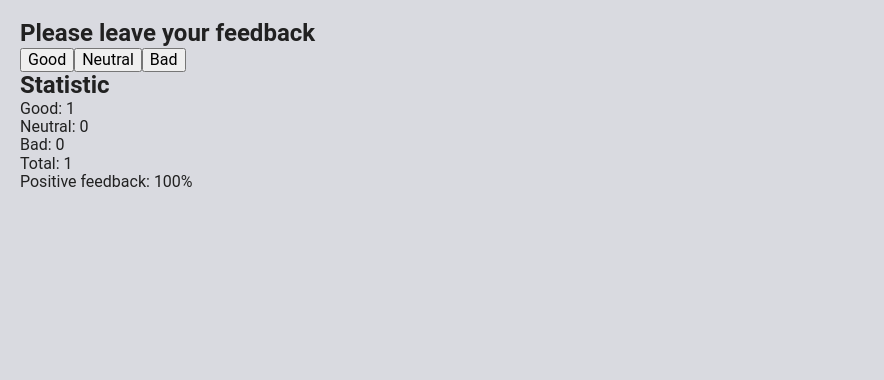
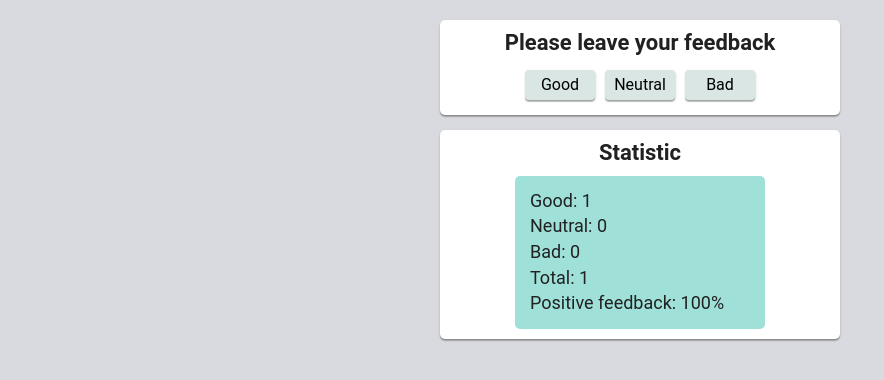
Before and after one commit to heorhii-aksiuk/goit-react-hw-02-feedback, a React (Create React App) app: page / in a window 1280 px wide. Both pictures are taken after a click on the button "Good". Shown: the top 380 px of the page, without its empty margins (0-884 px from the left). Built offline with nearby package versions, Linux system fonts and the light colour scheme.

Commit message:
add styles

```diff
--- a/src/components/FeedbackOptions/FeedbackOptions.js
+++ b/src/components/FeedbackOptions/FeedbackOptions.js
@@ -1,5 +1,7 @@
 import React, { Component } from 'react';
 import PropTypes from 'prop-types';
+
+import s from './FeedbackOptions.module.css';
 
 class FeedbackOptions extends Component {
   static propTypes = {
@@ -11,6 +13,7 @@ class FeedbackOptions extends Component {
     return (
       <>
         <button
+          className={s.button}
           name="good"
           type="button"
           onClick={e => onLeaveFeedback(e.target.name)}
@@ -18,6 +21,7 @@ class FeedbackOptions extends Component {
           Good
         </button>
         <button
+          className={s.button}
           name="neutral"
           type="button"
           onClick={e => onLeaveFeedback(e.target.name)}
@@ -25,6 +29,7 @@ class FeedbackOptions extends Component {
           Neutral
         </button>
         <button
+          className={s.button}
           name="bad"
           type="button"
           onClick={e => onLeaveFeedback(e.target.name)}
--- /dev/null
+++ b/src/components/FeedbackOptions/FeedbackOptions.module.css
@@ -0,0 +1,24 @@
+.button {
+  margin: 5px;
+  min-width: 70px;
+  min-height: 30px;
+  background-color: var(--button-color);
+  border-style: none;
+  box-shadow: 1px 1px 3px rgba(0, 0, 0, 0.12), 0px 1px 1px rgba(0, 0, 0, 0.14),
+    0px 2px 1px rgba(0, 0, 0, 0.2);
+  border-radius: 4px;
+  transform: scale(1);
+  transition: transform 50ms linear;
+}
+
+.button:hover {
+  cursor: pointer;
+  transform: scale(1.05);
+  background-color: var(--accent-color);
+  box-shadow: 1px 1px 2px rgba(0, 0, 0, 0.12), 0px 1px 1px rgba(0, 0, 0, 0.14),
+    0px 2px 1px rgba(0, 0, 0, 0.2);
+}
+
+.button:active {
+  box-shadow: 1px 1px 1px rgba(0, 0, 0, 0.3);
+}
--- a/src/components/Notification/Notification.js
+++ b/src/components/Notification/Notification.js
@@ -1,5 +1,7 @@
 import React, { Component } from 'react';
 import PropTypes from 'prop-types';
+
+import s from './Notification.module.css';
 
 class Notification extends Component {
   static propTypes = {
@@ -8,7 +10,7 @@ class Notification extends Component {
 
   render() {
     const { message } = this.props;
-    return <p>{message}</p>;
+    return <p className={s.notifaction}>{message}</p>;
   }
 }
 
--- /dev/null
+++ b/src/components/Notification/Notification.module.css
@@ -0,0 +1,3 @@
+.notifaction {
+  font-size: 20px;
+}
--- a/src/components/Section/Section.js
+++ b/src/components/Section/Section.js
@@ -1,5 +1,7 @@
 import React, { Component } from 'react';
 import PropTypes from 'prop-types';
+
+import s from './Section.module.css';
 
 class Section extends Component {
   static propTypes = {
@@ -10,8 +12,8 @@ class Section extends Component {
   render() {
     const { title, children } = this.props;
     return (
-      <section>
-        <h2>{title}</h2>
+      <section className={s.section}>
+        <h2 className={s.title}>{title}</h2>
         {children}
       </section>
     );
--- /dev/null
+++ b/src/components/Section/Section.module.css
@@ -0,0 +1,16 @@
+.section {
+  margin: 0 auto;
+  margin-bottom: 15px;
+  padding: 10px;
+  width: 400px;
+  text-align: center;
+  background-color: var(--main-background-color);
+  box-shadow: 0px 1px 3px rgba(0, 0, 0, 0.12), 0px 1px 1px rgba(0, 0, 0, 0.14),
+    0px 2px 1px rgba(0, 0, 0, 0.2);
+  border-radius: 5px;
+}
+
+.title {
+  margin-bottom: 10px;
+  font-size: 22px;
+}
--- a/src/components/Statistic/Statistic.js
+++ b/src/components/Statistic/Statistic.js
@@ -1,5 +1,7 @@
 import React, { Component } from 'react';
 import PropTypes from 'prop-types';
+
+import s from './Statistic.module.css';
 
 class Statistic extends Component {
   static propTypes = {
@@ -13,12 +15,12 @@ class Statistic extends Component {
   render() {
     const { good, neutral, bad, total, positivePercentage } = this.props;
     return (
-      <ul>
-        <li>Good: {good}</li>
-        <li>Neutral: {neutral}</li>
-        <li>Bad: {bad}</li>
-        <li>Total: {total}</li>
-        <li>Positive feedback: {positivePercentage}%</li>
+      <ul className={s.list}>
+        <li className={s.item}>Good: {good}</li>
+        <li className={s.item}>Neutral: {neutral}</li>
+        <li className={s.item}>Bad: {bad}</li>
+        <li className={s.item}>Total: {total}</li>
+        <li className={s.item}>Positive feedback: {positivePercentage}%</li>
       </ul>
     );
   }
--- /dev/null
+++ b/src/components/Statistic/Statistic.module.css
@@ -0,0 +1,16 @@
+.list {
+  margin: 0 auto;
+  padding: 15px;
+  width: 250px;
+  text-align: left;
+  background-color: var(--accent-color);
+  border-radius: 5px;
+}
+
+.item {
+  font-size: 18px;
+}
+
+.item:not(:last-child) {
+  padding-bottom: 5px;
+}
--- a/src/index.css
+++ b/src/index.css
@@ -1,14 +1,13 @@
 :root {
-  --main-font: "Roboto", sans-serif;
+  --main-font: 'Roboto', sans-serif;
   --main-text-color: #212121;
   --secondary-text-color: #808080;
   --body-background-color: #d9dae0;
   --main-background-color: #ffffff;
   --secondary-background-color: #eeeeee;
-  --accent-color: #36b6d6;
   --boarder-color: #e0e0e0;
-  --online-color: #00e239;
-  --offline-color: #ff0000;
+  --button-color: #d9e6e3;
+  --accent-color: #9fe0d8;
 }
 
 h1,
@@ -46,8 +45,3 @@ body {
   color: var(--main-text-color);
   background-color: var(--body-background-color);
 }
-
-code {
-  font-family: source-code-pro, Menlo, Monaco, Consolas, "Courier New",
-    monospace;
-}
```
